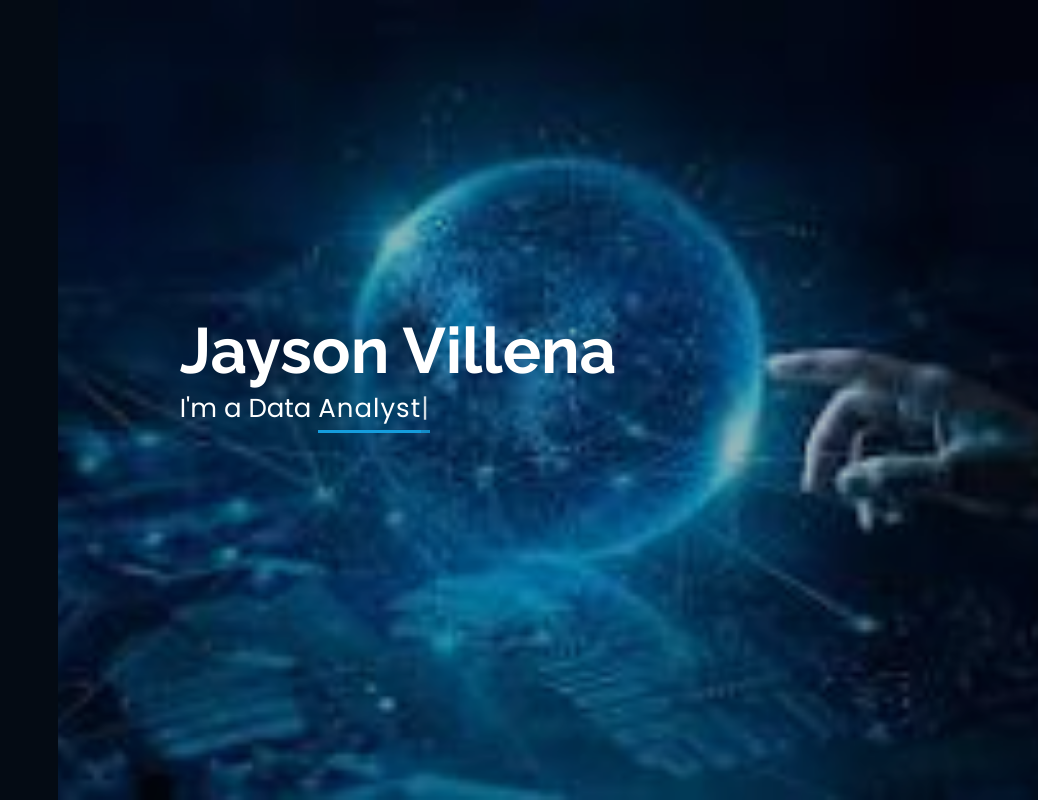
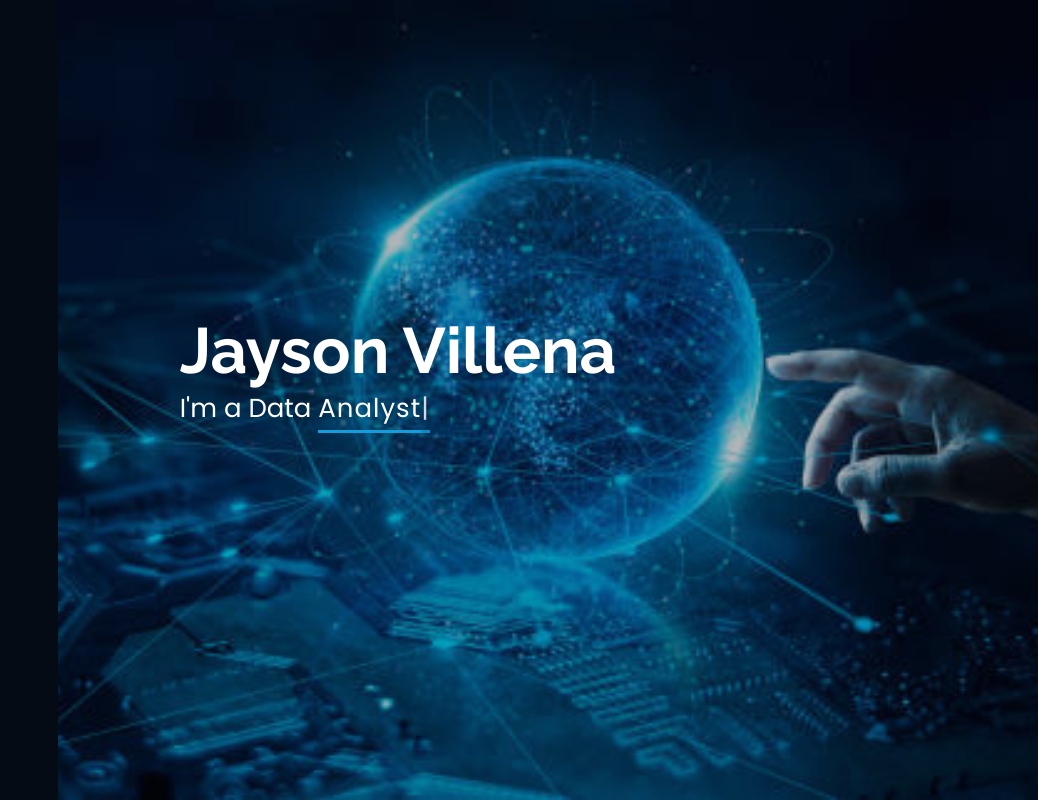
Before and after one commit to jay28son/jay28son.github.io, a plain HTML site: page index.html in a window 1280 px wide. Shown: the top 800 px of the page, 242-1280 px from the left. Drawn offline with nearby package versions, Linux system fonts and the light colour scheme.

Commit message:
Update style.css

```diff
--- a/assets/css/style.css
+++ b/assets/css/style.css
@@ -228,7 +228,7 @@ h6 {
 #hero {
   width: 100%;
   height: 100vh;
-  background: url("../img/Pbackground.jpg") top center;
+  background: url("../img/Background.jpg") top center;
   background-size: cover;
 }
 
```
